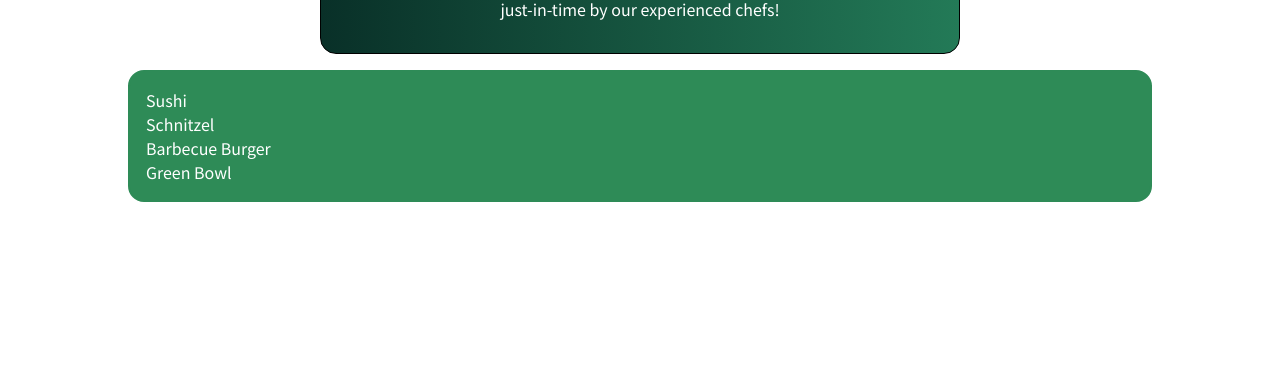
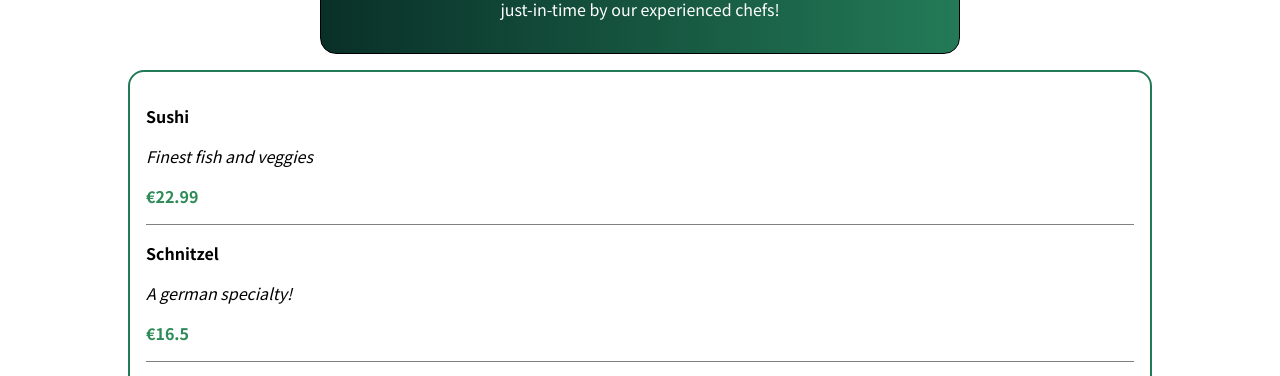
Before and after one commit to JonasBne/react-meals-app, a React (Create React App) app: page / in a window 1280 px wide. Shown: the part 424-800 px from the top of the page. Built offline with nearby package versions, Linux system fonts and the light colour scheme.

Commit message:
Added mealItem component

```diff
--- a/src/components/Meals/AvailableMeals.module.css
+++ b/src/components/Meals/AvailableMeals.module.css
@@ -1,10 +1,8 @@
 .mealsList {
     border-radius: 1rem;
-    border: 2px solid seagreen;
+    border: 2px solid #237A57;
     width: 80%;
     margin: 1rem auto;
     padding: 1rem;
-    background-color: seagreen;
-    color: white;
     list-style: none;
 }
--- a/src/components/Meals/AvailableMeals.tsx
+++ b/src/components/Meals/AvailableMeals.tsx
@@ -1,15 +1,7 @@
 import React from "react";
 
 import classes from "./AvailableMeals.module.css"
-
-interface Meal {
-    id: string,
-    name: string,
-    description: string,
-    price: number
-}
-
-
+import MealItem from "../Meals/MealItem/MealItem";
 
 const DUMMY_MEALS = [
     {
@@ -22,7 +14,7 @@ const DUMMY_MEALS = [
         id: 'm2',
         name: 'Schnitzel',
         description: 'A german specialty!',
-        price: 16.5,
+        price: 16.50,
     },
     {
         id: 'm3',
@@ -39,14 +31,10 @@ const DUMMY_MEALS = [
 ];
 
 const AvailableMeals =  () => {
-    const mealsList = DUMMY_MEALS.map((item: Meal) => {
-        return <li key={item.id}>{item.name}</li>
-    })
-
     return (
         <section>
             <ul className={classes.mealsList}>
-                {mealsList}
+                <MealItem meals={DUMMY_MEALS} />
             </ul>
         </section>
     )
--- /dev/null
+++ b/src/components/Meals/MealItem/MealItem.module.css
@@ -0,0 +1,46 @@
+.mealItem {
+    display: flex;
+    justify-content: space-between;
+    border-bottom-style: solid;
+    border-bottom-width: 0.1rem;
+    border-bottom-color: gray;
+}
+
+.mealItem:last-of-type {
+    border-bottom-style: none;
+}
+
+.mealItem h4 {
+    margin-top: 1rem;
+    margin-bottom: 0;
+}
+
+.amount {
+    display: flex;
+    justify-content: flex-end;
+    margin-top: 1rem;
+}
+
+.mealItem label {
+    color: red;
+    border: 1px solid black;
+    margin-right: 1rem;
+    height: 2rem;
+}
+
+.mealItem input {
+    width: 20%;
+    background-color: blue;
+    height: 2rem;
+}
+
+.description {
+    color: black;
+    font-style: italic;
+    margin-bottom: 0;
+}
+
+.price {
+    font-weight: bold;
+    color: seagreen;
+}
--- /dev/null
+++ b/src/components/Meals/MealItem/MealItem.tsx
@@ -0,0 +1,35 @@
+import React from "react";
+
+import classes from "./MealItem.module.css"
+
+interface Meal {
+    id: string,
+    name: string,
+    description: string,
+    price: number
+}
+
+interface IProps {
+    meals: Array<Meal>
+}
+
+const MealItem = (props: IProps) => {
+    return (
+        <React.Fragment>
+            {
+                props.meals.map((item: Meal) => {
+                    return <li className={classes.mealItem} key={item.id}>
+                           <div>
+                               <h4>{item.name}</h4>
+                                <p className={classes.description}>{item.description}</p>
+                                <p className={classes.price}>€{item.price}</p>
+                           </div>
+                           <div>
+                           </div>
+                    </li>})
+            }
+        </React.Fragment>
+    )
+}
+
+export default MealItem;
```
